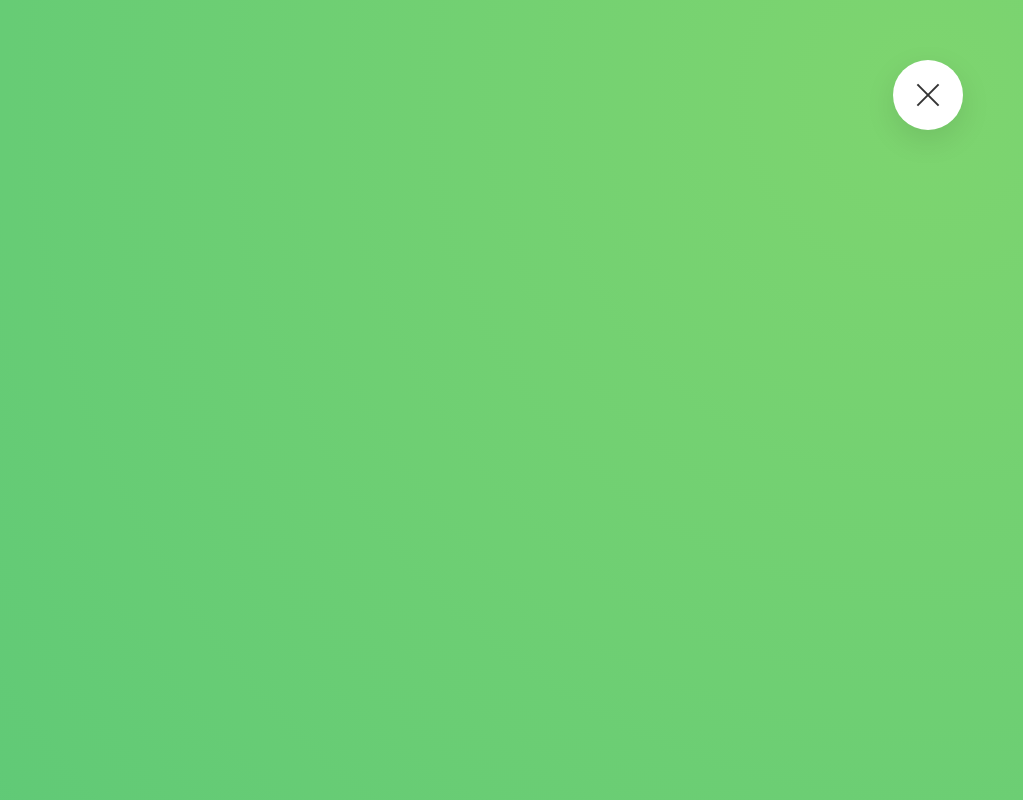
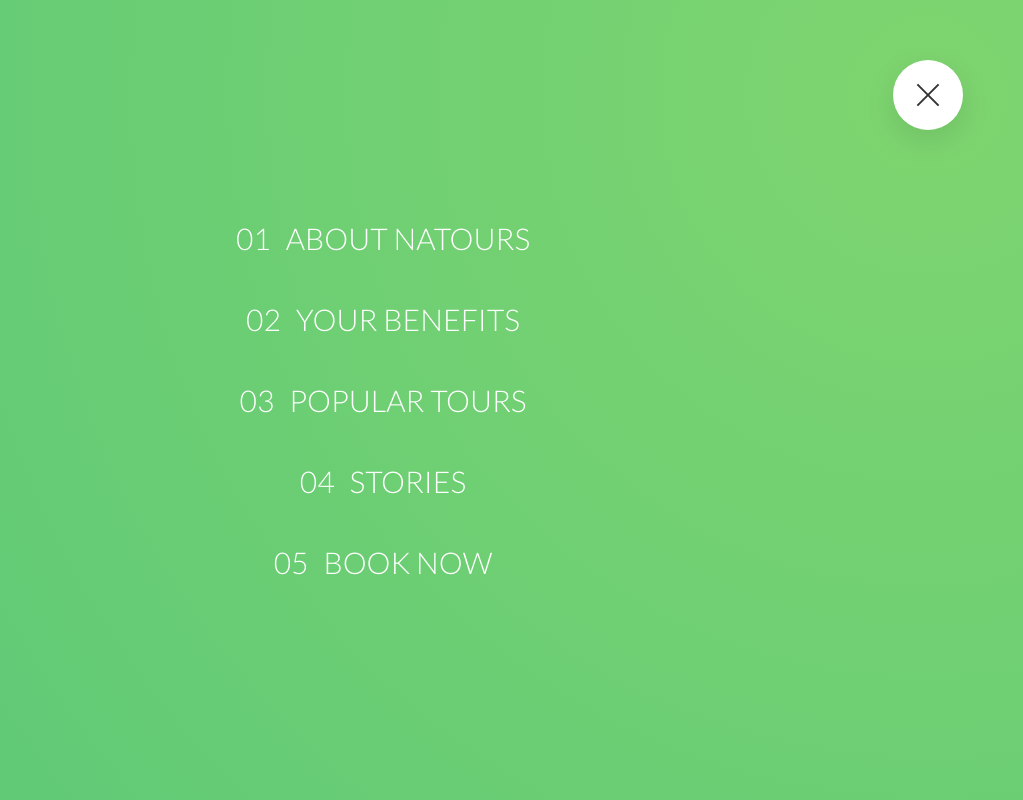
Before and after one commit to akalampv/natours, a plain HTML site: page index.html in a window 1280 px wide. Both pictures are taken after a click on the label 1185 px from the left and 95 px from the top of the page. Shown: the top 800 px of the page, without its empty margins (257-1280 px from the left). Drawn offline with Linux system fonts and the light colour scheme.

Commit message:
Add files via upload

```diff
--- a/css/style.css
+++ b/css/style.css
@@ -756,7 +756,8 @@
 
 .navigation__checkbox:checked ~ .navigation__nav {
   opacity: 1;
-  width: 100%; }
+  width: 100%;
+  visibility: visible; }
 
 .navigation__icon {
   position: absolute;
```
